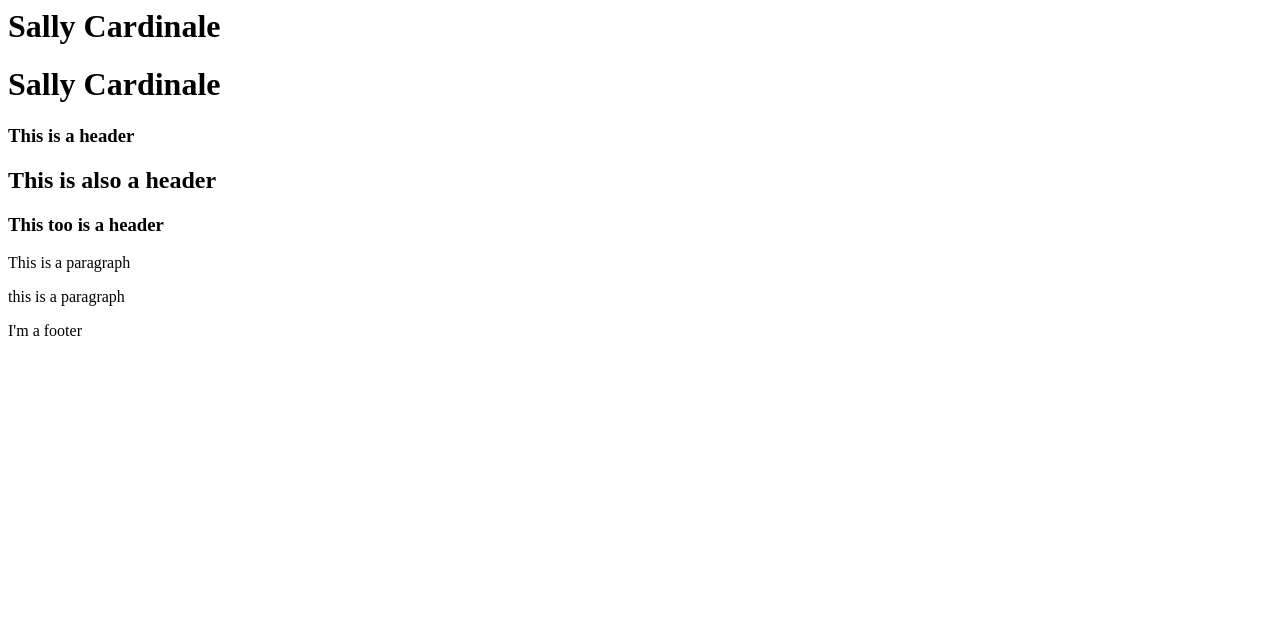
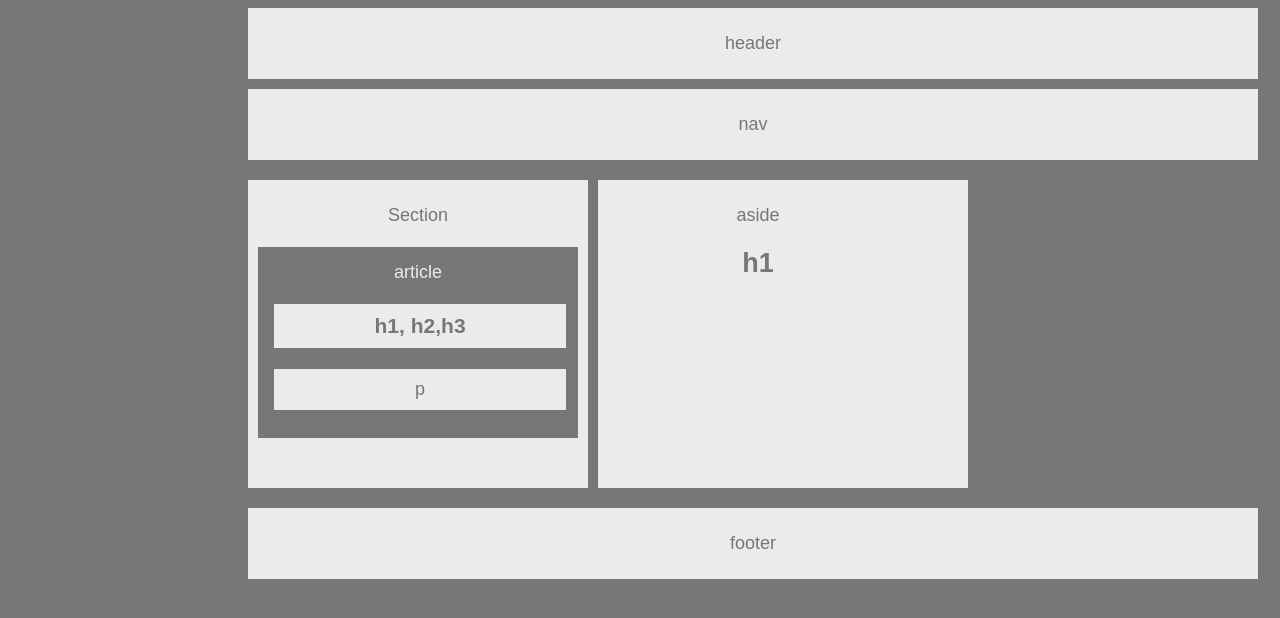
Before and after one commit to Sally-Cardinale/HW-Wireframe, a plain HTML site: page index.html in a window 1280 px wide. Drawn offline with Linux system fonts and the light colour scheme.

Commit message:
made corrections, not quite finished

```diff
--- a/index.html
+++ b/index.html
@@ -6,30 +6,37 @@
     <title>Wireframe</title>
     <meta name="viewport" content="width=device-width, initial-scale=1">
     <link rel="stylesheet" type="text/css" media="screen" href="style.css" />
-    <script src="main.js"></script>
 </head>
+
 <body>
-    <header class="header">
-        <div>
-            <h1>Sally Cardinale</h1>
-            <nav></nav>
-        </div>
-        <h1>Sally Cardinale</h1>
+    <header>
+        header
     </header>
+
     <nav>
+        nav
+    </nav>
 
-    </nav>
-    <section>
-        <article>
-            <h1>This is a header</h1>
-            <h2>This is also a header</h2>
-            <h3>This too is a header</h3>
-            <p>This is a paragraph</p>
-        </article>
-    </section>
-    <aside>
-        <p>this is a paragraph</p>
-    </aside>
-    <footer>I'm a footer</footer>
+    <div class="container">
+
+        <section class="column-left">
+            Section
+            <br><br>
+            <article>article
+                <h3>h1, h2,h3</h3>
+                <p>p</p>
+            </article>
+        </section>
+
+        <aside class="column-right">
+            aside
+            <h1>h1</h1>
+        </aside>
+
+    </div>
+
+    <footer>footer</footer>
+
 </body>
+
 </html>
--- a/style.css
+++ b/style.css
@@ -0,0 +1,96 @@
+body {
+    font-family: Arial, Helvetica, sans-serif;
+    color: #777;
+    background: #777;
+    font-size: 18px;
+    width: 960px;
+}
+
+header {
+    background: #ebebeb;
+    text-align: center;
+    margin-right: 25%;
+    margin-left: 25%;
+    padding: 25px;
+    width: 100%;
+}
+
+nav {
+    background: #ebebeb;
+    text-align: center;
+    margin-top: 10px;
+    margin-right: 25%;
+    margin-left: 25%;
+    padding: 25px;
+    width: 100%;
+}
+
+.container {
+    margin-bottom: 20px;
+    margin-top: 20px;
+    width: 100%;
+    display: flex;
+}
+
+ section {
+     background: #ebebeb;
+     text-align: center;
+     padding-top: 25px;
+     padding-bottom: 50px;
+     padding-left: 10px;
+     padding-right: 10px;
+     margin-left: 25%;
+     margin-right: 10px;
+     width: 560px;
+     flex: 2;
+     order: 1;
+}
+
+article {
+    color: #ebebeb;
+    background-color: #777;
+    padding-top: 15px;
+    padding-bottom: 10px;
+
+}
+
+
+aside {
+    background: #ebebeb;
+    text-align: center;
+    padding-top: 25px;
+    padding-right: 50px;
+    width: 400px;
+    flex: 2;
+    order: 2
+}
+
+  footer {
+    clear: both;
+    background-color: #ebebeb;
+    text-align: center;
+    margin-top: 20px;
+    margin-right: 25%;
+    margin-left: 25%;
+    padding: 25px;
+    width: 100%;
+}
+
+
+
+h3 {
+    color: #777;
+    background: #ebebeb;
+    padding: 10px;
+    width: 85%;
+    margin-left: 5%;
+
+}
+
+p {
+    color: #777;
+    background: #ebebeb;
+    padding: 10px;
+    width: 85%;
+    margin-left: 5%;
+}
```
Also changed, not shown: basic-portfolio.html (deleted), 1 other file.
